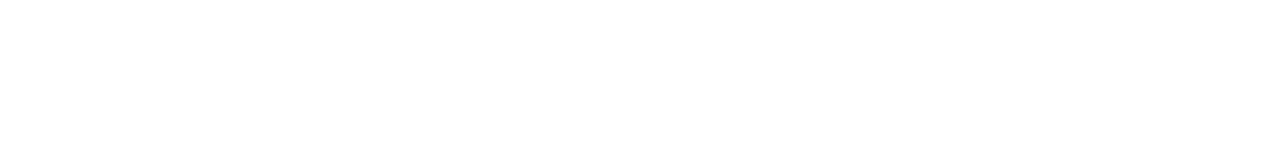
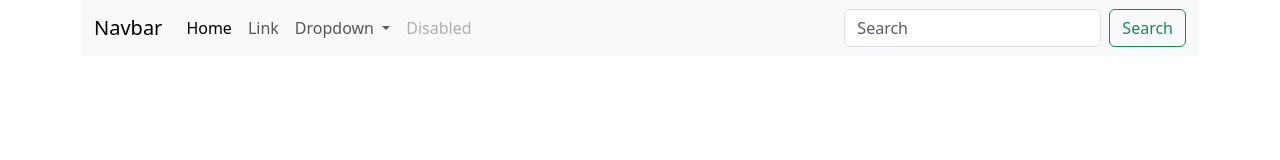
Before and after one commit to Raxch23/Bootstrap-Portfolio, a plain HTML site: page index.html in a window 1280 px wide. Drawn offline with nearby package versions, Linux system fonts and the light colour scheme.

Commit message:
add basic dropdown navbar

```diff
--- a/index.html
+++ b/index.html
@@ -7,6 +7,46 @@
   <link href="https://cdn.jsdelivr.net/npm/bootstrap@5.3.2/dist/css/bootstrap.min.css" rel="stylesheet" integrity="sha384-T3c6CoIi6uLrA9TneNEoa7RxnatzjcDSCmG1MXxSR1GAsXEV/Dwwykc2MPK8M2HN" crossorigin="anonymous">
 </head>
 <body>
-
+  <section>
+    <div class="container">
+      <nav class="navbar navbar-expand-lg bg-body-tertiary">
+        <div class="container-fluid">
+          <a class="navbar-brand" href="#">Navbar</a>
+          <button class="navbar-toggler" type="button" data-bs-toggle="collapse" data-bs-target="#navbarSupportedContent" aria-controls="navbarSupportedContent" aria-expanded="false" aria-label="Toggle navigation">
+            <span class="navbar-toggler-icon"></span>
+          </button>
+          <div class="collapse navbar-collapse" id="navbarSupportedContent">
+            <ul class="navbar-nav me-auto mb-2 mb-lg-0">
+              <li class="nav-item">
+                <a class="nav-link active" aria-current="page" href="#">Home</a>
+              </li>
+              <li class="nav-item">
+                <a class="nav-link" href="#">Link</a>
+              </li>
+              <li class="nav-item dropdown">
+                <a class="nav-link dropdown-toggle" href="#" role="button" data-bs-toggle="dropdown" aria-expanded="false">
+                  Dropdown
+                </a>
+                <ul class="dropdown-menu">
+                  <li><a class="dropdown-item" href="#">Action</a></li>
+                  <li><a class="dropdown-item" href="#">Another action</a></li>
+                  <li><hr class="dropdown-divider"></li>
+                  <li><a class="dropdown-item" href="#">Something else here</a></li>
+                </ul>
+              </li>
+              <li class="nav-item">
+                <a class="nav-link disabled" aria-disabled="true">Disabled</a>
+              </li>
+            </ul>
+            <form class="d-flex" role="search">
+              <input class="form-control me-2" type="search" placeholder="Search" aria-label="Search">
+              <button class="btn btn-outline-success" type="submit">Search</button>
+            </form>
+          </div>
+        </div>
+      </nav>
+    </div>
+  </section>
+  <script src="https://cdn.jsdelivr.net/npm/bootstrap@5.3.2/dist/js/bootstrap.bundle.min.js" integrity="sha384-C6RzsynM9kWDrMNeT87bh95OGNyZPhcTNXj1NW7RuBCsyN/o0jlpcV8Qyq46cDfL" crossorigin="anonymous"></script>
 </body>
 </html>
```
Also changed, not shown: 1 other file.
